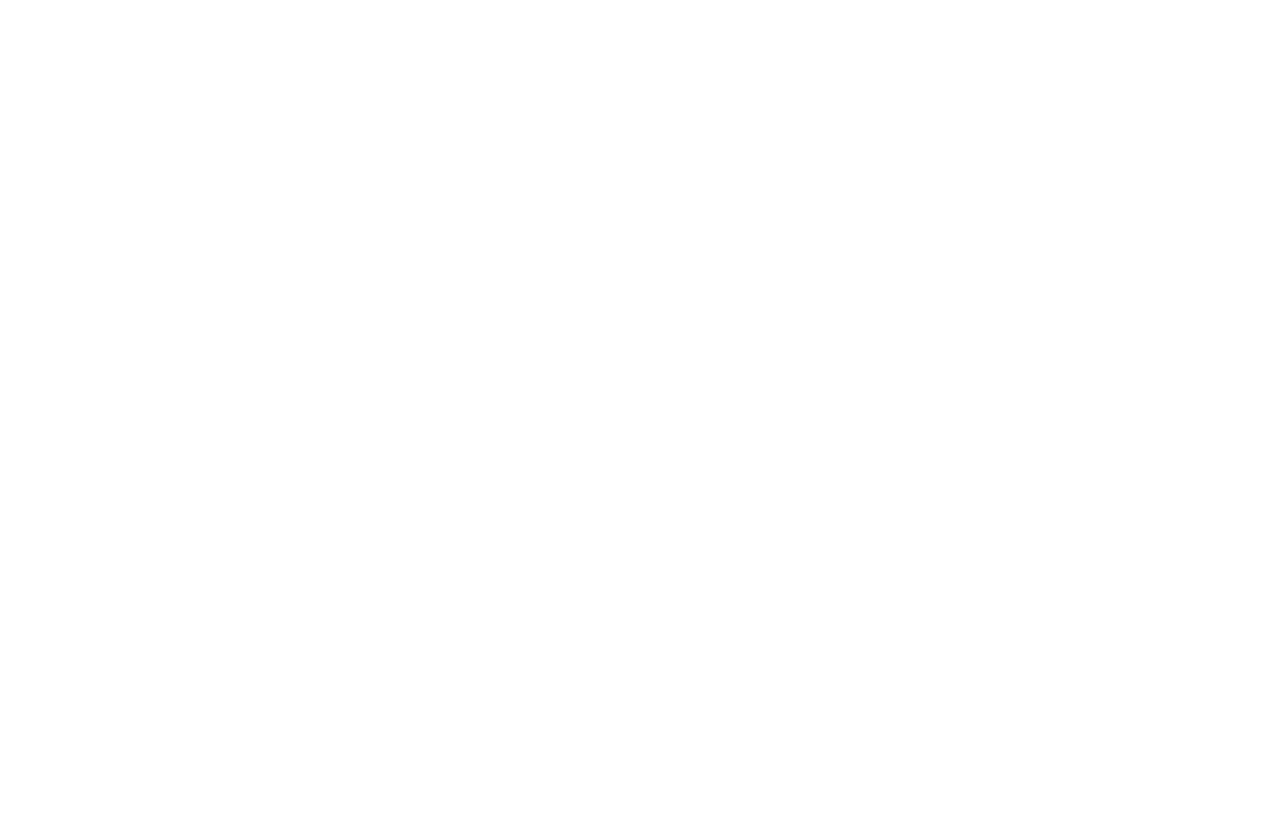
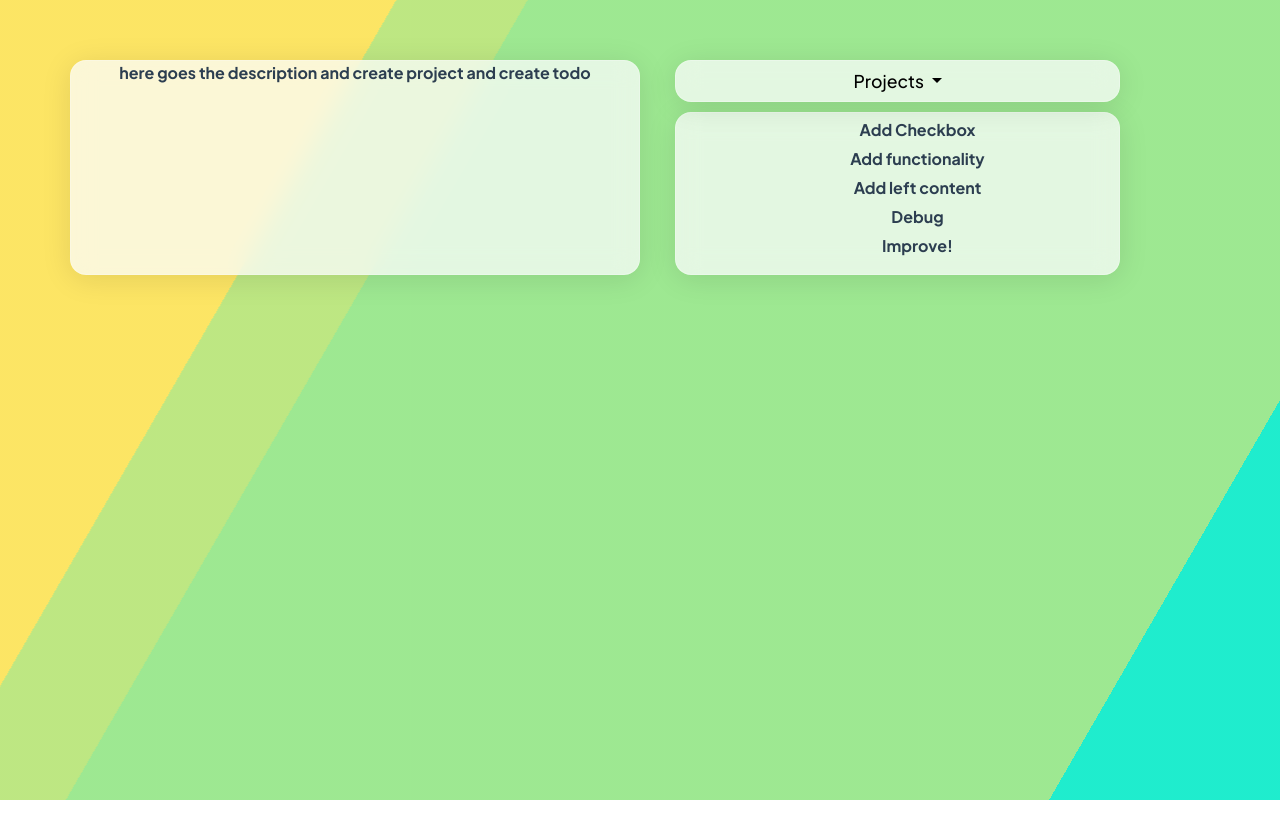
Before and after one commit to zJaaal/js-todo-app, a website built with Vite: page index.html in a window 1280 px wide. Before the commit the page ends 800 px from the top, so only its background shows below. Built offline with nearby package versions, Linux system fonts and the light colour scheme.

Commit message:
added principal markup

```diff
--- a/index.html
+++ b/index.html
@@ -2,12 +2,51 @@
 <html lang="en">
   <head>
     <meta charset="UTF-8" />
-    <link rel="icon" type="image/svg+xml" href="favicon.svg" />
+    <link rel="icon" type="image/svg+xml" href="todo.svg" />
     <link rel="stylesheet" type="text/css" href="style.css" media="All">
+    <link rel="stylesheet" href="https://stackpath.bootstrapcdn.com/bootstrap/4.5.0/css/bootstrap.min.css" integrity="sha384-9aIt2nRpC12Uk9gS9baDl411NQApFmC26EwAOH8WgZl5MYYxFfc+NcPb1dKGj7Sk" crossorigin="anonymous">
+    <link rel="preconnect" href="https://fonts.googleapis.com">
+    <link rel="preconnect" href="https://fonts.gstatic.com" crossorigin>
+    <link href="https://fonts.googleapis.com/css2?family=Plus+Jakarta+Sans:ital,wght@0,200;0,300;0,500;0,700;1,200;1,300;1,500;1,700&display=swap" rel="stylesheet">
     <meta name="viewport" content="width=device-width, initial-scale=1.0" />
     <title>To-Do App</title>
   </head>
   <body>
-    <div id="app"></div>
+    <div id="app">
+      <div class="bg"></div>
+      <div class="bg bg2"></div>
+      <div class="bg bg3"></div>
+        <div class="container">
+            <div class="row">
+              <div class="col-6 glass">
+                  here goes the description and create project and create todo
+              </div>
+              <div class="col-5">
+                <div class="dropdown glass">
+                  <button class=" btn-dropdown dropdown-toggle" type="button" id="dropdownMenuButton" data-toggle="dropdown" aria-haspopup="true" aria-expanded="false">
+                     Projects
+                  </button>
+                  <div class="dropdown-menu dropdown-menu-center" aria-labelledby="dropdownMenuButton">
+                    <a class="dropdown-item" href="#">Action</a>
+                    <a class="dropdown-item" href="#">Another action</a>
+                    <a class="dropdown-item" href="#">Something else here</a>
+                  </div>
+                </div>
+                  <div class="list-container glass">
+                    <ul class="list">
+                      <li>Add Checkbox</li>
+                      <li>Add functionality</li>
+                      <li>Add left content</li>
+                      <li>Debug</li>
+                      <li>Improve!</li>
+                    </ul>
+                  </div>
+              </div>
+            </div>
+        </div>
+    </div>
+    <script type="module" src="/main.js"></script>
+    <script src="https://code.jquery.com/jquery-3.5.1.slim.min.js" integrity="sha384-DfXdz2htPH0lsSSs5nCTpuj/zy4C+OGpamoFVy38MVBnE+IbbVYUew+OrCXaRkfj" crossorigin="anonymous"></script>
+<script src="https://cdn.jsdelivr.net/npm/bootstrap@4.5.3/dist/js/bootstrap.bundle.min.js" integrity="sha384-ho+j7jyWK8fNQe+A12Hb8AhRq26LrZ/JpcUGGOn+Y7RsweNrtN/tE3MoK7ZeZDyx" crossorigin="anonymous"></script>
   </body>
 </html>
--- a/main.js
+++ /dev/null
@@ -1,2 +0,0 @@
-
-`
--- a/style.css
+++ b/style.css
@@ -1,8 +1,118 @@
 #app {
-  font-family: Avenir, Helvetica, Arial, sans-serif;
+  font-family: 'Plus Jakarta Sans', Avenir, Helvetica, Arial, sans-serif;
+  font-weight: 700;
   -webkit-font-smoothing: antialiased;
   -moz-osx-font-smoothing: grayscale;
   text-align: center;
   color: #2c3e50;
   margin-top: 60px;
 }
+html, body{
+  height: 100%;
+  width: 100%;
+}
+:root{
+  --white:#fbfcfc;
+  --black:#0d214d;
+  --highcontrast:#00ebc7;
+  --lowcontrast:#ff5470;
+  --complementary: #fde24f;
+}
+.col-6{
+  margin-right: 20px;
+}
+.glass{
+  /* From https://css.glass */
+  background:  rgba(251, 252, 252, 0.75);
+  border-radius: 16px;
+  box-shadow: 0 4px 30px rgba(0, 0, 0, 0.1);
+  backdrop-filter: blur(12.2px);
+  -webkit-backdrop-filter: blur(12.2px);
+  border: 1px solid rgba(251, 252, 252, 0.3);
+}
+.dropdown{
+  margin-bottom: 10px;
+  z-index: 10;
+}
+.dropdown-menu{
+  background-color: rgba(255, 84, 112, 0.75) !important;
+  border-radius: 16px !important;
+  box-shadow: 0 4px 30px rgba(0, 0, 0, 0.1) !important;
+  backdrop-filter: blur(6.7px) !important;
+  -webkit-backdrop-filter: blur(6.7px) !important;
+  border: 1px solid rgba(255, 84, 112, 0.59) !important;
+}
+.list-container{
+  z-index: 1 !important;
+}
+.list{
+ list-style-type: none;
+}
+li{
+  margin: 5px;
+}
+.dropdown-item:hover{
+  background-color: transparent !important;
+  font-weight: 700;
+}
+.btn-dropdown{
+  outline: none !important;
+  border: none;
+  display: inline-block;
+  width: fit-content;
+  height: 40px;
+  background-color: transparent;
+  font-size: 1.1em;
+}
+.btn-dropdown:focus{
+  background-color: transparent;;
+
+}
+.btn-dropdown:hover{
+  font-weight: 700;
+}
+.col-5.glass:hover{
+  background: rgba(0, 235, 199, 0.50);
+  border-radius: 16px;
+  box-shadow: 0 4px 30px rgba(0, 0, 0, 0.1);
+  backdrop-filter: blur(6.7px);
+  -webkit-backdrop-filter: blur(6.7px);
+  border: 1px solid rgba(0, 235, 199, 0.3);
+}
+
+
+
+
+
+
+
+/* Background */
+.bg {
+  animation:slide 3s ease-in-out infinite alternate;
+  background-image: linear-gradient(-60deg, var(--highcontrast) 50%, var(--complementary) 50%);
+  bottom:0;
+  left:-50%;
+  opacity:.5;
+  position:fixed;
+  right:-50%;
+  top:0;
+  z-index:-1;
+}
+
+.bg2 {
+  animation-direction:alternate-reverse;
+  animation-duration:4s;
+}
+
+.bg3 {
+  animation-duration:5s;
+}
+
+@keyframes slide {
+  0% {
+    transform:translateX(-25%);
+  }
+  100% {
+    transform:translateX(25%);
+  }
+}
```
Also changed, not shown: package.json (line endings or trailing spaces), todo.svg (added), 1 other file.
